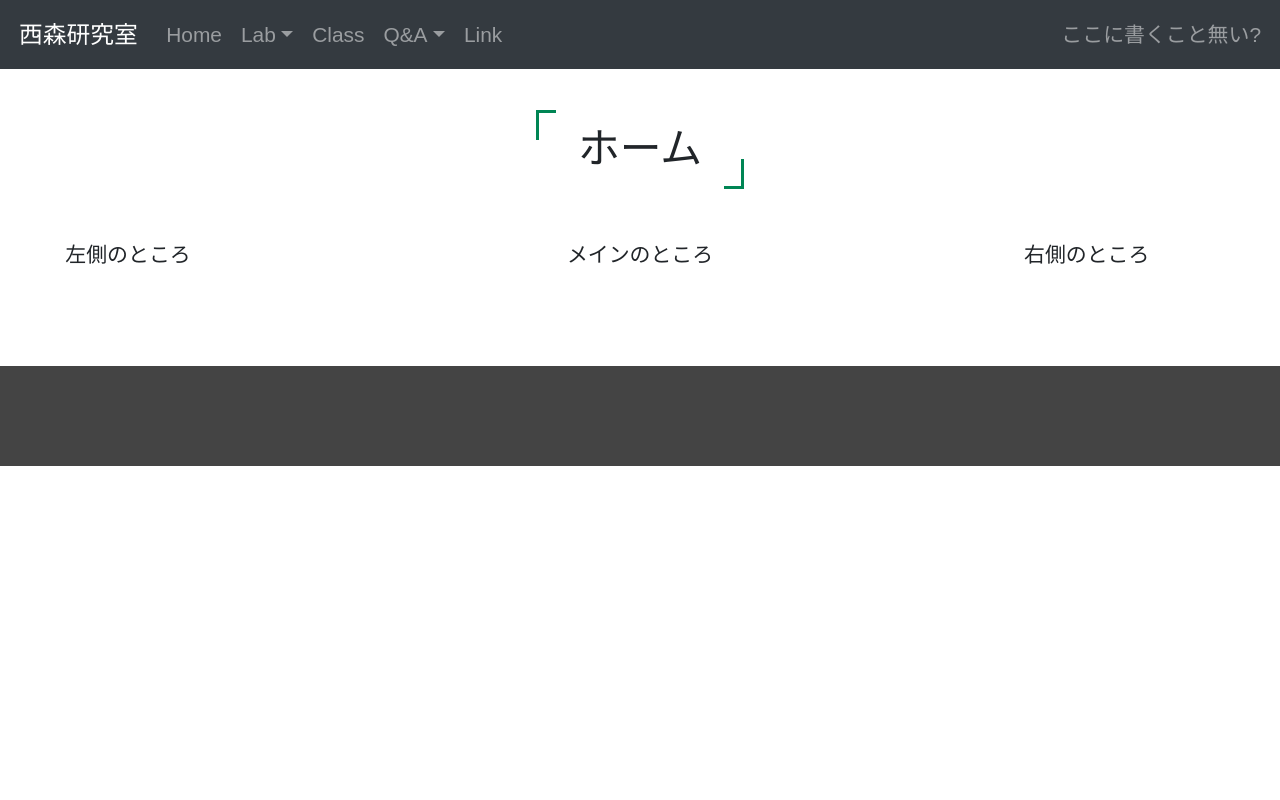
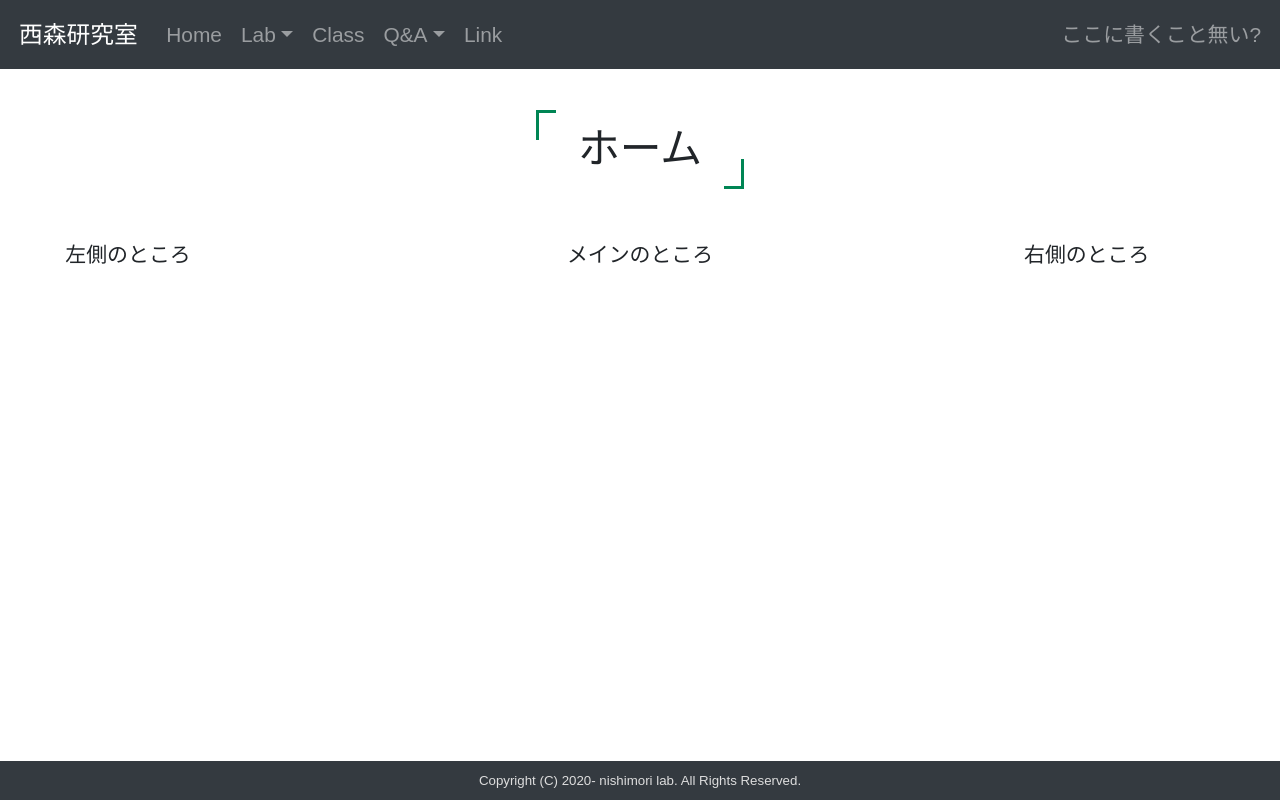
Before and after one commit to team-nishimori-lab/website, a Vue app: page / in a window 1280 px wide. Built offline with nearby package versions, Linux system fonts and the light colour scheme.

Commit message:
footerの実装

```diff
--- a/src/App.vue
+++ b/src/App.vue
@@ -32,7 +32,11 @@
       </b-navbar>
     </div>
     <router-view />
-    <div id="footer"></div>
+    <div id="footer">
+      <b-navbar ype="dark" variant="dark" fixed="bottom" class="inner">
+        Copyright (C) 2020- nishimori lab. All Rights Reserved.
+      </b-navbar>
+    </div>
   </div>
 </template>
 
@@ -50,11 +54,11 @@
   color: #2c3e50;
 }
 
-#footer {
-  margin-top: 5rem;
-  height: 100px;
-  background: #444444;
-}
+#footer
+  .inner
+    color: #DDDDDD;
+    font-size: 0.7rem;
+    display table-cell;
 </style>
 
 <style lang="stylus">
```
